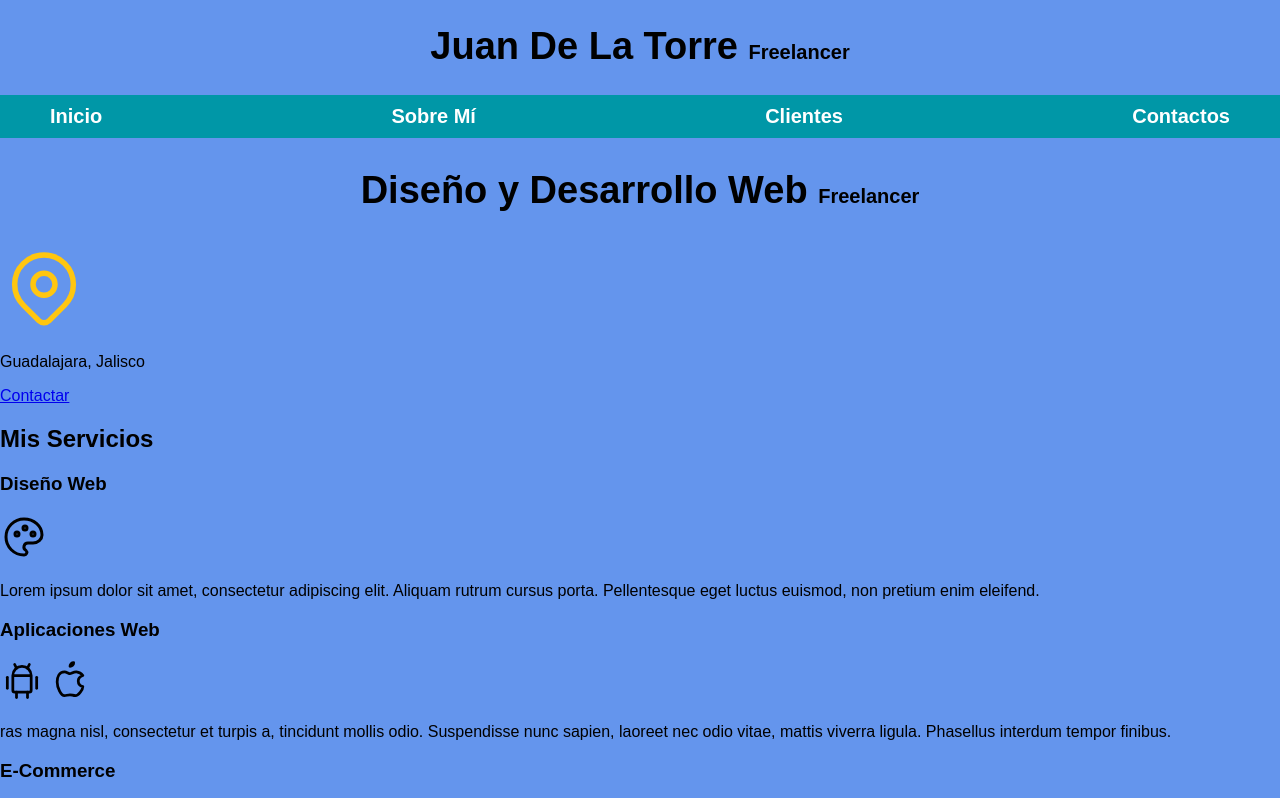
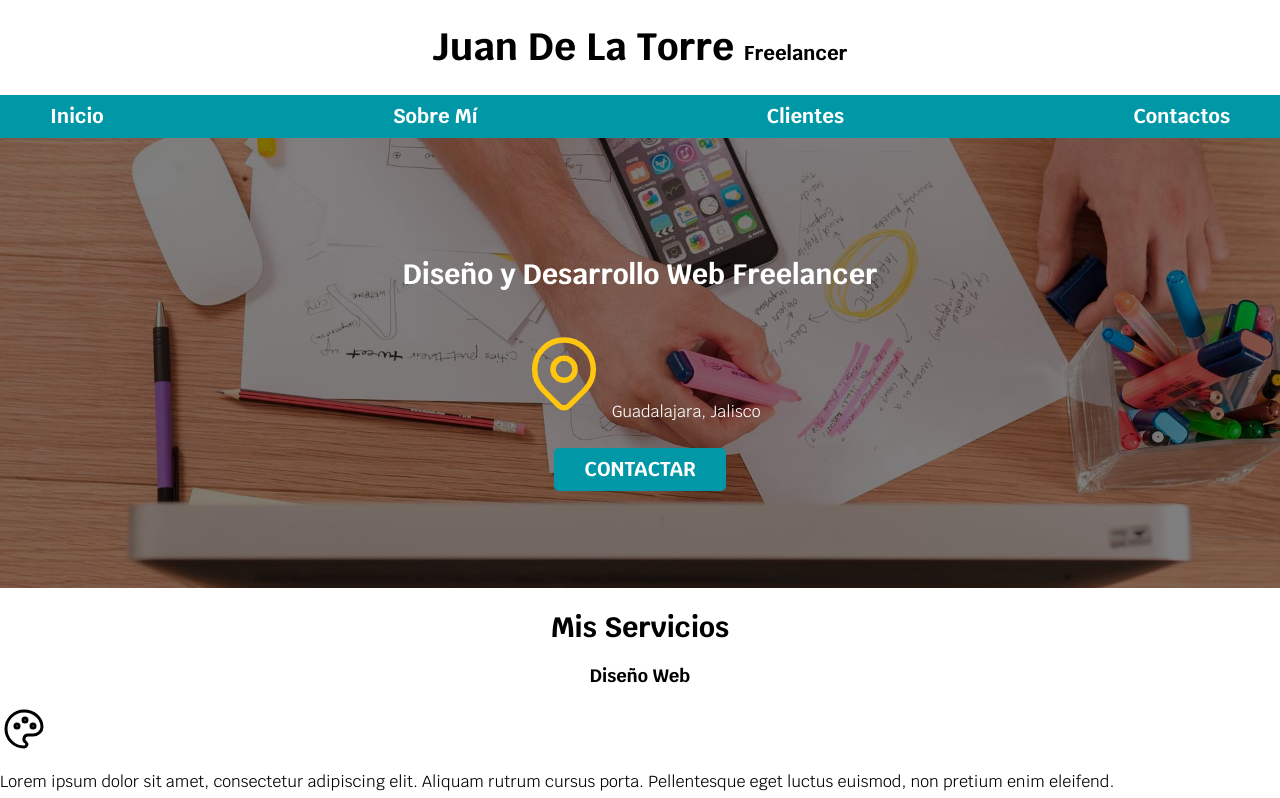
Before and after one commit to Jorgealza9206/HTML-CSS-Javascript-y-MySQL, a plain HTML site: page freelancer_inicio/freelancer_inicio/index.html in a window 1280 px wide. Shown: the top 798 px of the page. Drawn offline with Linux system fonts and the light colour scheme.

Commit message:
10-03-2024

```diff
--- a/freelancer_inicio/freelancer_inicio/css/styles.css
+++ b/freelancer_inicio/freelancer_inicio/css/styles.css
@@ -8,14 +8,26 @@
 
 html{
     font-size: 62.5%;
+    box-sizing: border-box
 }
+*, *:before, *:after {
+    box-sizing: inherit;
+  }
 body{
     font-size: 16px;
     font-family: 'Krub', sans-serif;
 }
-.titulo {
+h1 {
+    font-size: 3.8rem;
+}
+h2 {
+    font-size: 2.8rem;
+}
+h3 {
+    font-size: 1.8rem;
+}
+h1,h2,h3 {
     text-align: center;
-    font-size: 3.8rem;
 }
 
 .titulo span {
@@ -23,8 +35,20 @@ body{
 }
 
 .contenedor{
-    width: 120rem;
+    max-width: 120rem;
     margin: 0 auto;
+}
+
+.boton{
+    background-color: var(--secunadario);
+    color: var(--blanco);
+    padding: 1rem 3rem;
+    margin-top: 1rem;
+    font-size: 2rem;
+    text-decoration: none;
+    text-transform: uppercase;
+    font-weight: bold;
+    border-radius: .5rem;
 }
 
 .nav-bg {
@@ -33,8 +57,16 @@ body{
 
 .navegacion-principal {
     display: flex;
-    flex-direction:row;
+    flex-direction: column;
     justify-content: space-between;
+    align-items: center;
+}
+
+@media (min-width: 768px) {
+    .navegacion-principal{
+        flex-direction: row;
+        justify-content: space-between;
+    }
 }
 
 .navegacion-principal a {
@@ -54,14 +86,27 @@ body{
     color: red;
 }
 
-@media (min-width: 480px ){
-    body {
-        background-color: blue;
-    }
+.hero {
+    background-image: url(../img/hero.jpg);
+    background-repeat: no-repeat;
+    background-size: cover;
+    height: 450px;
+    position: relative;
 }
 
-@media (min-width: 768px){
-    body{
-        background-color: cornflowerblue;
-    }
+.contenido-hero {
+    position: absolute;
+    background-color: rgba(0,0,0,0.5);
+    width: 100%;
+    height: 100%;
+
+    display: flex;
+    flex-direction: column;
+    align-items: center;
+    justify-content: center;
 }
+
+.contenido-hero h2,
+.contenido-hero p{
+    color: var(--blanco);
+}
--- a/freelancer_inicio/freelancer_inicio/index.html
+++ b/freelancer_inicio/freelancer_inicio/index.html
@@ -6,6 +6,7 @@
     <meta http-equiv="X-UA-Compatible" content="IE=edge">
     <meta name="viewport" content="width=device-width, initial-scale=1.0">
     <title>Diseñador Freelancer</title>
+    <link href="https://fonts.googleapis.com/css2?family=Krub:ital,wght@0,200;0,300;0,400;0,500;0,600;0,700;1,200;1,300;1,400;1,500;1,600;1,700&display=swap" rel="stylesheet">
     <link rel="preload" href="css/normalize.css">
     <link rel="stylesheet" href="css/normalize.css">
     <link rel="preload" href="css/styles.css" as="style">
@@ -27,18 +28,22 @@
     </nav>
 </div>
 
-    <section>
-        <h2 class="titulo">Diseño y Desarrollo Web <span>Freelancer</span></h2>
+    <section class="hero">
+        <div class="contenido-hero">
+            <h2>Diseño y Desarrollo Web <span>Freelancer</span></h2>
 
-        <svg xmlns="http://www.w3.org/2000/svg" class="icon icon-tabler icon-tabler-map-pin" width="88" height="88" viewBox="0 0 24 24" stroke-width="1.5" stroke="#ffc610" fill="none" stroke-linecap="round" stroke-linejoin="round">
-            <path stroke="none" d="M0 0h24v24H0z" fill="none"/>
-            <path d="M9 11a3 3 0 1 0 6 0a3 3 0 0 0 -6 0" />
-            <path d="M17.657 16.657l-4.243 4.243a2 2 0 0 1 -2.827 0l-4.244 -4.243a8 8 0 1 1 11.314 0z" />
-          </svg>
+            <p>
+                <svg xmlns="http://www.w3.org/2000/svg" class="icon icon-tabler icon-tabler-map-pin" width="88" height="88" viewBox="0 0 24 24" stroke-width="1.5" stroke="#ffc610" fill="none" stroke-linecap="round" stroke-linejoin="round">
+                <path stroke="none" d="M0 0h24v24H0z" fill="none"/>
+                <path d="M9 11a3 3 0 1 0 6 0a3 3 0 0 0 -6 0" />
+                <path d="M17.657 16.657l-4.243 4.243a2 2 0 0 1 -2.827 0l-4.244 -4.243a8 8 0 1 1 11.314 0z" />
+              </svg>
 
-        <p>Guadalajara, Jalisco</p>
+                Guadalajara, Jalisco</p>
 
-        <a href="#">Contactar</a>
+            <a class="boton" href="#">Contactar</a>
+        </div>
+
     </section>
 
     <main>
```
